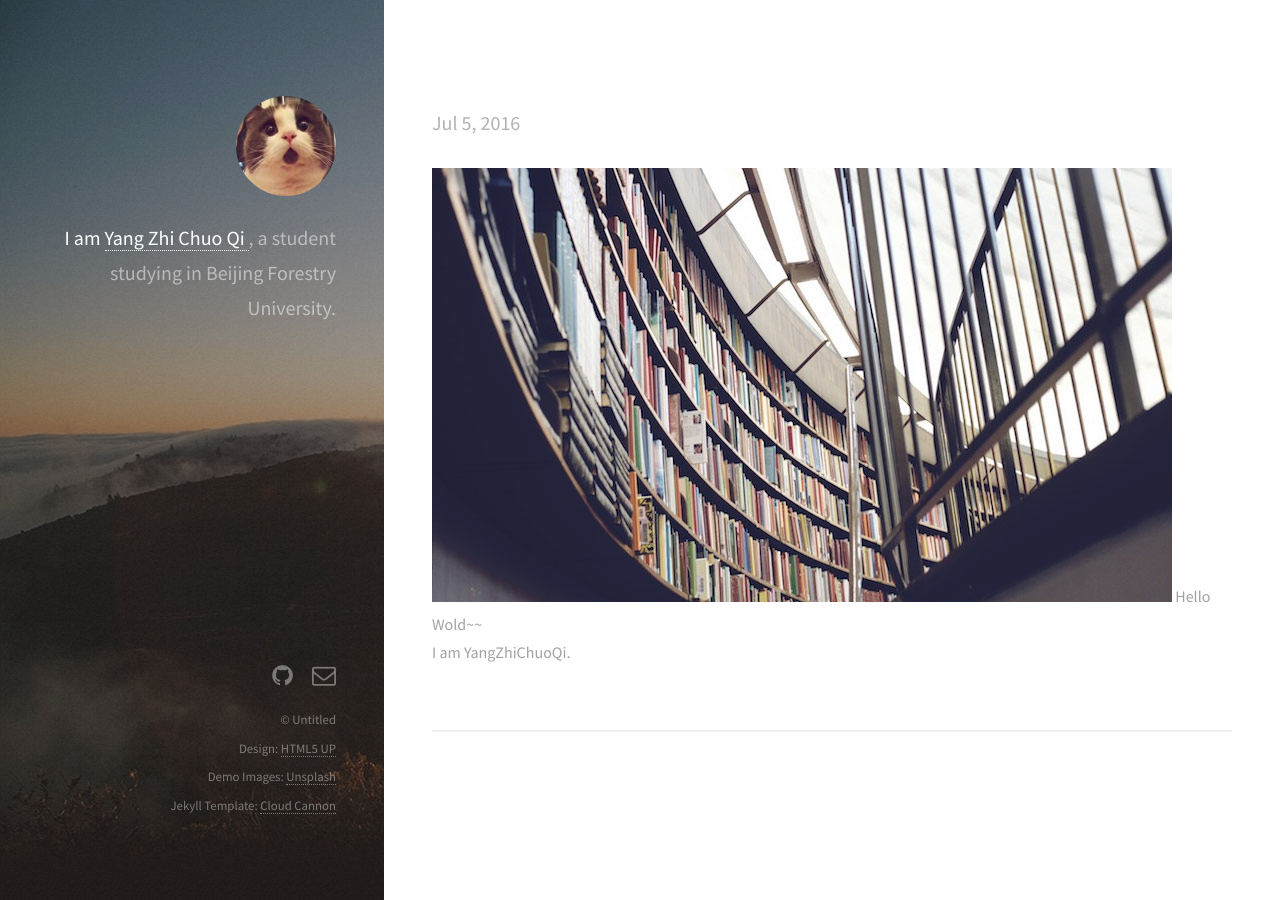
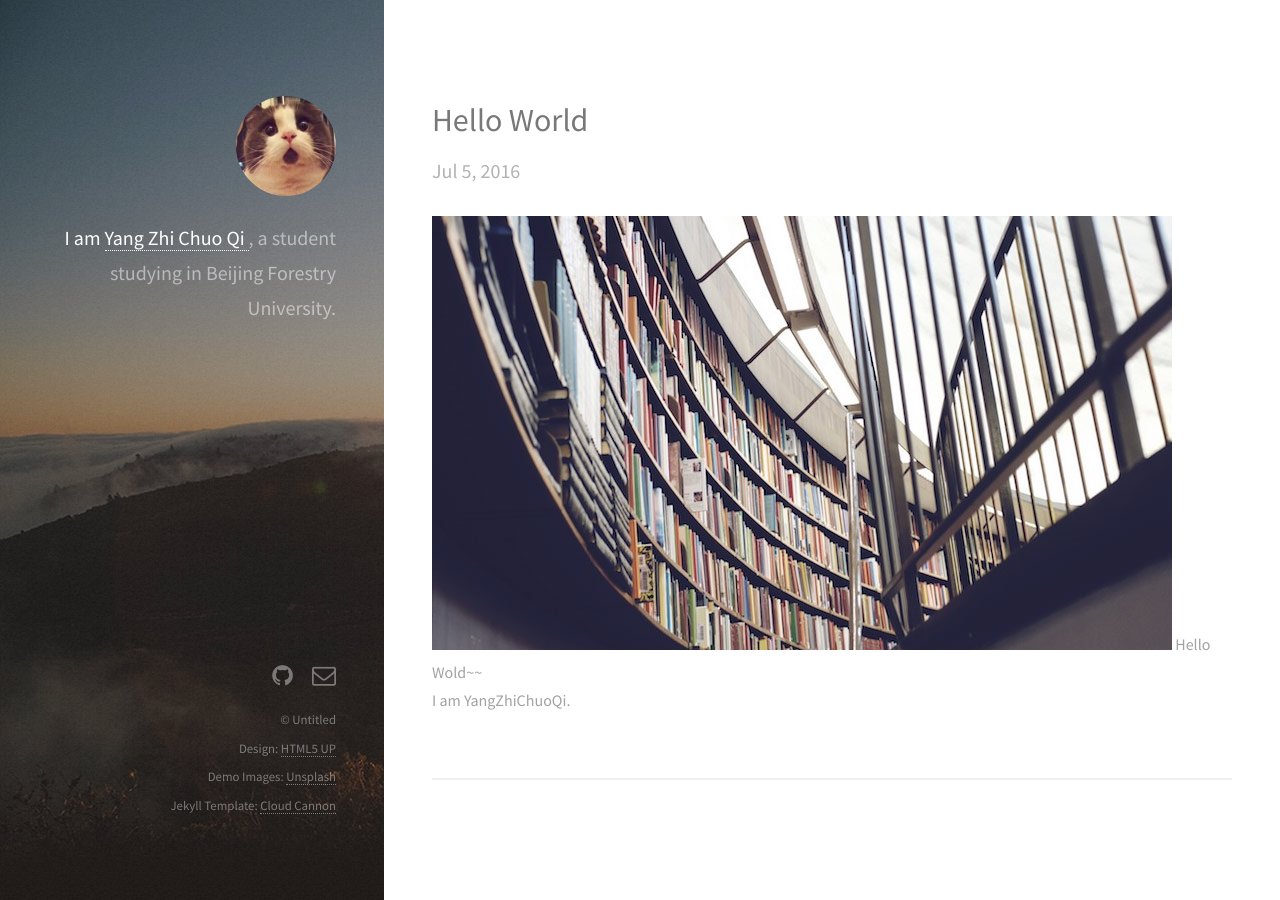
Before and after one commit to ChuoQi/chuoqi.github.io, a Jekyll site: the page built from index.html, in a window 1280 px wide. Built offline with Jekyll 4.4.1, drawn with Linux system fonts in a browser that asks for light colours.

Commit message:
Update 2016-07-05-hello-world.markdown

```diff
--- a/_posts/2016-07-05-hello-world.markdown
+++ b/_posts/2016-07-05-hello-world.markdown
@@ -1,6 +1,6 @@
 ---
-layout:post
+layout: post
 ---
-<img src="images/fulls/03.jpg">
+<img src="../images/fulls/03.jpg">
 Hello Wold~~<br/>
 I am YangZhiChuoQi.
```
